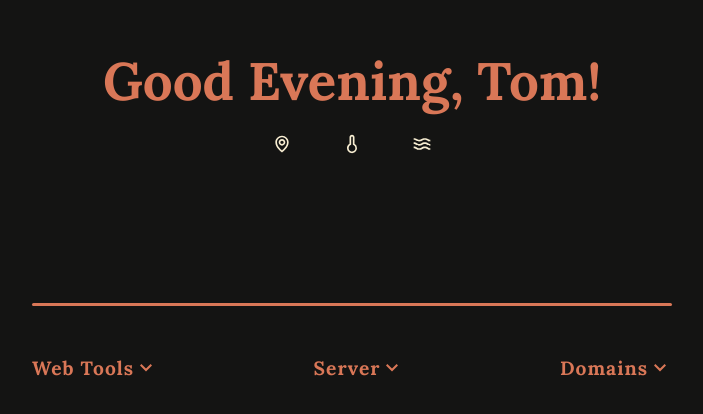
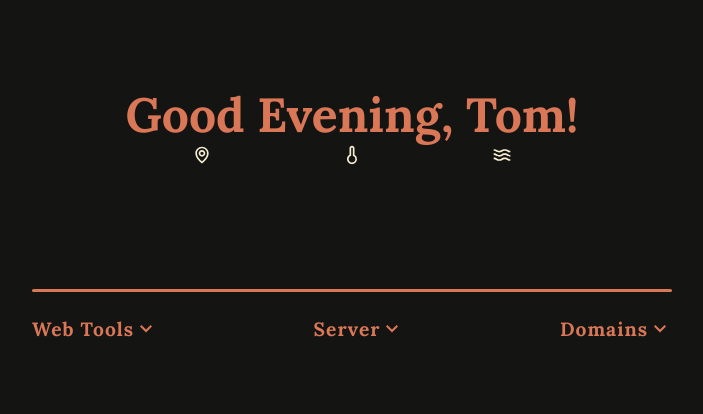
Before and after one commit to GrandpaTomcode/startpage, a website built with Vite: page index.html in a window 1280 px wide. Shown: the part 164-578 px from the top of the page, without its empty margins (288-991 px from the left). Built offline with nearby package versions, Linux system fonts and the light colour scheme; no server answers.

Commit message:
tightened up ui

```diff
--- a/index.html
+++ b/index.html
@@ -11,7 +11,7 @@
     />
     <link rel="stylesheet" href="/style.css" />
     <meta name="viewport" content="width=device-width, initial-scale=1.0" />
-    <title>startpage</title>
+    <title>Houston</title>
   </head>
   <body>
     <div class="container">
@@ -26,7 +26,6 @@
               fill="currentColor"
               viewBox="0 0 24 24"
             >
-              <!--Boxicons v3.0.8 https://boxicons.com | License  https://docs.boxicons.com/free-->
               <path
                 d="M16 10c0-2.21-1.79-4-4-4s-4 1.79-4 4 1.79 4 4 4 4-1.79 4-4m-6 0c0-1.1.9-2 2-2s2 .9 2 2-.9 2-2 2-2-.9-2-2"
               ></path>
--- a/style.css
+++ b/style.css
@@ -33,7 +33,7 @@ a {
 }
 
 .title {
-  font-size: 3.3em;
+  font-size: 3em;
   color: #d97757;
   text-align: center;
   margin-bottom: 0px;
@@ -52,7 +52,6 @@ a {
   font-size: 1.3em;
   border: none;
   outline: none;
-  margin-top: 25px;
   color: #faf9f5;
   text-align: center;
 }
@@ -77,9 +76,11 @@ a {
 .weatherContainer {
   display: flex;
   flex-direction: row;
-  justify-content: center;
+  justify-content: space-between;
   color: #f8eed2;
   margin-top: 20px;
+  margin: 0 auto;
+  width: 50%;
   height: 100px;
 }
 .weatherContainer svg {
@@ -110,7 +111,7 @@ a {
   list-style-type: none;
   letter-spacing: 1px;
   padding: 0px;
-  margin: 50px 0px 0px 0px;
+  margin: 25px 0px 0px 0px;
 }
 
 .dropdown:hover {
```
